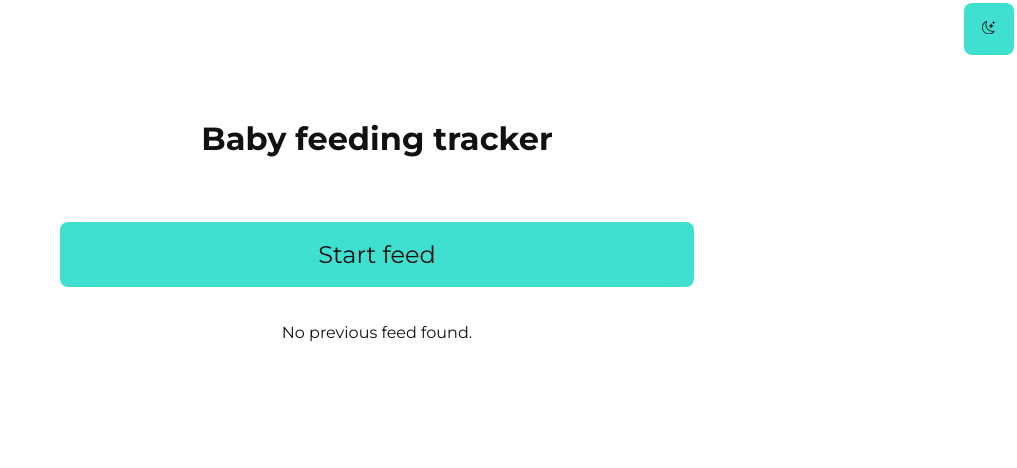
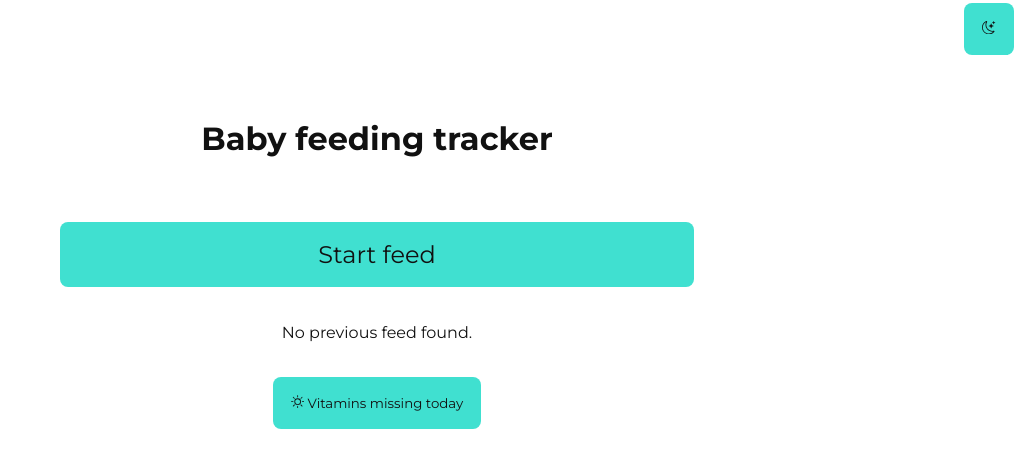
Before and after one commit to arnautresserras/feeding-tracker, a React (Create React App) app: page / in a window 1280 px wide. Shown: the top 468 px of the page, without its empty margins (263-1280 px from the left). Built offline with nearby package versions, Linux system fonts and the light colour scheme.

Commit message:
Add vitamin tracker

```diff
--- a/src/App.tsx
+++ b/src/App.tsx
@@ -3,21 +3,30 @@ import LastFeed from './components/LastFeed/LastFeed';
 import './App.css';
 import NewFeed from './components/NewFeed/NewFeed';
 import { BsMoonStars, BsSun } from "react-icons/bs";
+import VitaminChecker from './components/VitaminChecker/VitaminChecker';
 
 function App() {
 
   const [newFeed, setNewFeed] = useState(false);
   const [lastSide, setLastSide] = useState("");
   const [darkMode, setDarkMode] = useState(false);
+  const [vitaminDrops, setVitaminDrops] = useState(false);
+  // eslint-disable-next-line react-hooks/exhaustive-deps
+  const current =  new Date();
 
   useEffect(() => {
     setLastSide(localStorage.getItem("lastSide") ?? "");
+    localStorage.getItem("vitaminDrops") === current.getDate().toString() ? setVitaminDrops(true) : setVitaminDrops(false);
   }, [])
 
   const trackTime = (e: React.MouseEvent<HTMLButtonElement, MouseEvent>) => {
-    const current =  new Date;
     setNewFeed(true);
     localStorage.setItem("lastFeedStart", current.getTime().toString());
+  }
+
+  const trackDrops = () => {
+    setVitaminDrops(true);
+    localStorage.setItem("vitaminDrops", current.getDate().toString());
   }
 
   return (
@@ -36,6 +45,7 @@ function App() {
           <LastFeed side={lastSide}/>
         </div>
       )}
+      <VitaminChecker vitaminDrops={vitaminDrops} setVitaminDrops={trackDrops}/>
     </div>
   );
 }
--- /dev/null
+++ b/src/components/VitaminChecker/VitaminChecker.tsx
@@ -0,0 +1,22 @@
+import { BsMoonStars, BsSun } from "react-icons/bs";
+
+interface Props{
+    vitaminDrops: boolean;
+    setVitaminDrops: () => void;
+}
+
+const VitaminChecker = (props:Props) => {
+    return (
+        <button
+            className={`VitaminChecker ${props.vitaminDrops === true ? 'active' : ''}`}
+            onClick={() => props.setVitaminDrops()}>
+            {props.vitaminDrops ? (
+                <span><BsMoonStars></BsMoonStars> Vitamins done!</span>
+            ) : (
+                <span><BsSun></BsSun> Vitamins missing today</span>
+            ) }
+        </button>
+    )
+}
+
+export default VitaminChecker;
```
